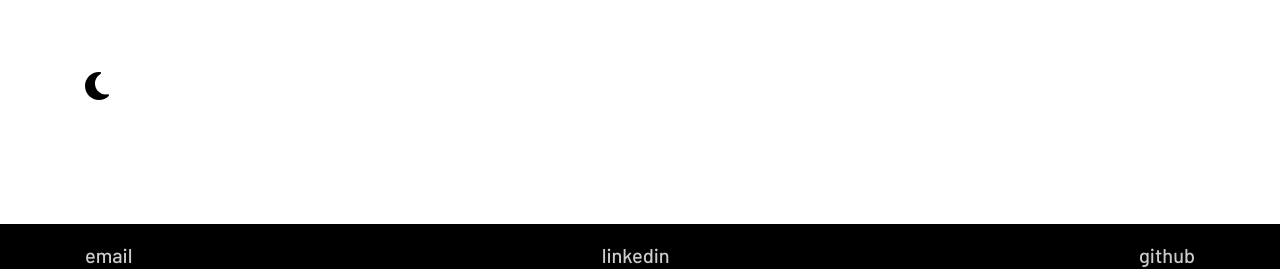
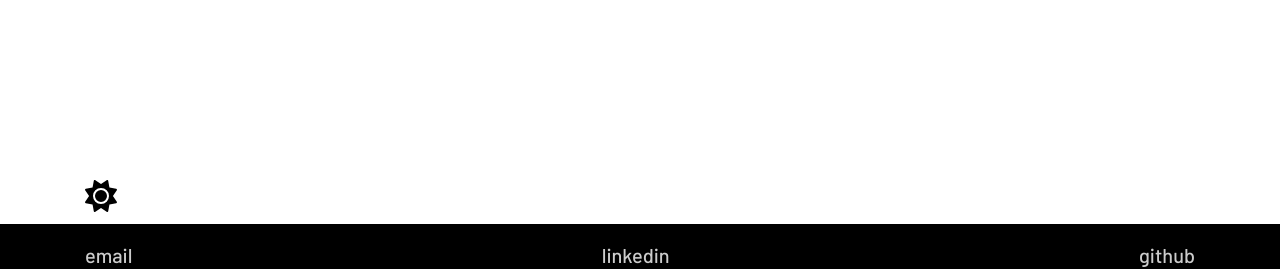
Before and after one commit to eikohler/Full-Stack-Portfolio, a React (Create React App) app: page / in a window 1280 px wide. Shown: the part 514-783 px from the top of the page. Built offline with nearby package versions, Linux system fonts and the light colour scheme.

Commit message:
update header styling

```diff
--- a/src/App.js
+++ b/src/App.js
@@ -6,11 +6,11 @@ function App() {
   return (
     <>
       <div className='main-container container mt-5'>
-        <section className='row h-100'>
-          <div className='col-1 h-100'>
+        <section className='row'>
+          <div className='col-1'>
             <Navbar />
           </div>
-          <div className='col-11 h-100'>
+          <div className='col-11'>
 
           </div>
         </section>
--- /dev/null
+++ b/src/components/DarkModeSwitch/index.js
@@ -0,0 +1,36 @@
+import React, { useState, useEffect } from 'react';
+import { FontAwesomeIcon } from '@fortawesome/react-fontawesome'
+import { faMoon, faSun } from '@fortawesome/free-solid-svg-icons'
+
+function DarkModeSwitch() {
+    const [showDarkMode, setShowDarkMode] = useState(false);
+
+    useEffect(() => {
+        const data = localStorage.getItem('dark_mode_theme');
+        console.log(data);
+        if(data) {
+            setShowDarkMode(data);
+        }
+    }, []);
+
+    useEffect(() => {
+        console.log(showDarkMode);
+        localStorage.setItem('dark_mode_theme', showDarkMode);
+        if(showDarkMode){
+            console.log("darkmode");
+            // document.documentElement.setAttribute('data-theme', 'dark');
+        }else{
+            console.log("lightmode");
+            // document.documentElement.setAttribute('data-theme', 'light');
+        }
+    }, [showDarkMode]);
+
+  return (
+    <span className='mode-switch' onClick={() => {console.log("test"); setShowDarkMode(!showDarkMode)}}>
+        {showDarkMode ? <FontAwesomeIcon icon={faSun} size="2x" />
+        : <FontAwesomeIcon icon={faMoon} size="2x" />}
+    </span>
+  );
+}
+
+export default DarkModeSwitch;
--- a/src/components/NavBar/index.js
+++ b/src/components/NavBar/index.js
@@ -1,31 +1,16 @@
-import React, { useState } from 'react';
-import { FontAwesomeIcon } from '@fortawesome/react-fontawesome'
-import { faMoon, faSun } from '@fortawesome/free-solid-svg-icons'
+import React from 'react';
+import DarkModeSwitch from '../DarkModeSwitch';
 
 function NavBar() {
-    const [isDarkMode, setIsDarkMode] = useState(false);
-
-    const toggleDarkMode = () => {
-        if(isDarkMode){
-            document.documentElement.setAttribute('data-theme', 'light');
-        }else{
-            document.documentElement.setAttribute('data-theme', 'dark');
-        }
-        setIsDarkMode(!isDarkMode);
-    }
-
   return (
-    <header className='d-flex flex-column justify-content-between h-100'>
+    <header className='d-flex flex-column justify-content-between'>
         <nav>
             <span>me</span>
             <span>about</span>
             <span>work</span>
             <span>contact</span>
         </nav>
-        <span className='mode-switch' onClick={() => toggleDarkMode()}>
-            {!isDarkMode ? <FontAwesomeIcon icon={faMoon} size="2x" />
-            : <FontAwesomeIcon icon={faSun} size="2x"  />}
-        </span>
+        <DarkModeSwitch />
     </header>
   );
 }
--- a/src/index.css
+++ b/src/index.css
@@ -36,6 +36,11 @@ body {
   background-color: var(--main-bg-color);
 }
 
+header{
+  position: fixed;
+  height: 85%;
+}
+
 .main-container{
   height: 570px;
 }
```
